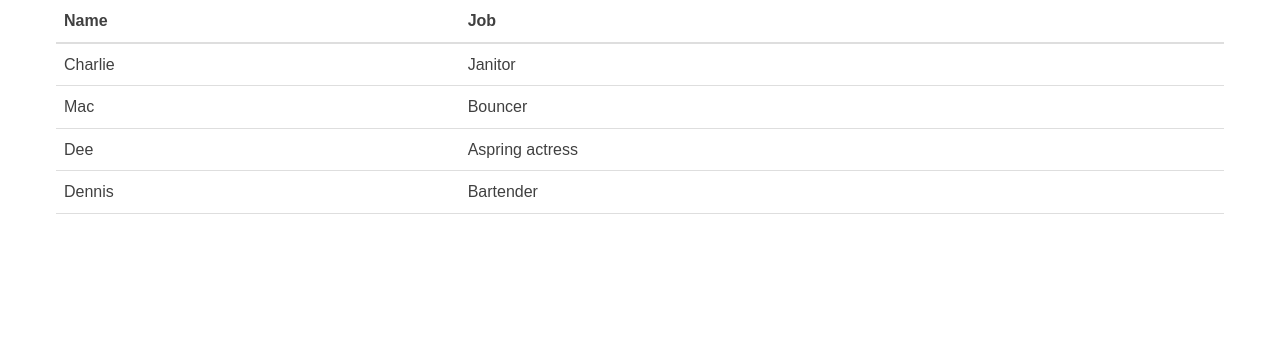
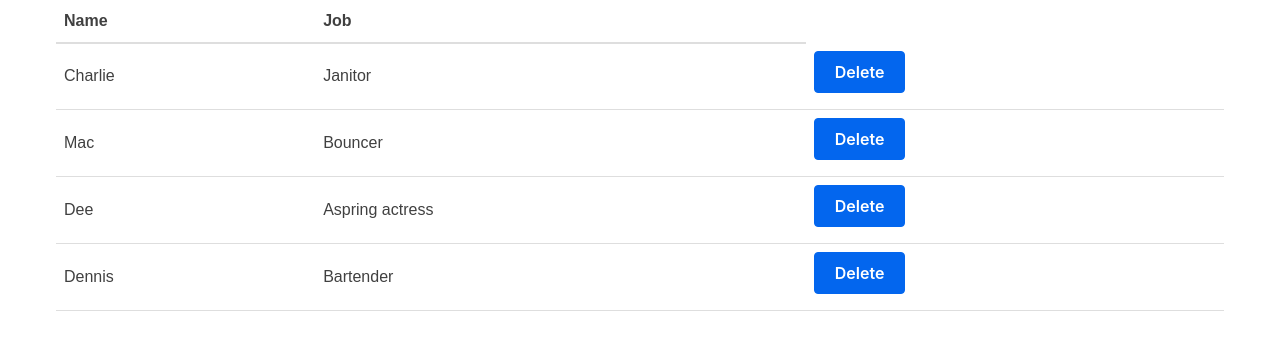
Before and after one commit to jmignault/react-tutorial, a React (Create React App) app: page / in a window 1280 px wide. Shown: the top 350 px of the page. Built offline with nearby package versions, Linux system fonts and the light colour scheme.

Commit message:
First version of state

```diff
--- a/src/App.js
+++ b/src/App.js
@@ -2,10 +2,8 @@
 import Table from './Table';
 
 class App extends Component {
-    state = {};
-
-    render() {
-        const characters = [
+    state = {
+	characters: [
 	    {
                 'name': 'Charlie',
                 'job': 'Janitor'
@@ -22,13 +20,27 @@
                 'name': 'Dennis',
                 'job': 'Bartender'
 	    }
-        ];
+	]
+    };
 
-        return (
-		<div className="container">
-                <Table characterData={characters}/>
-		</div>
-        );
+    removeCharacter = index => {
+	const { characters } = this.state;
+
+	this.setState({
+            characters: characters.filter((character, i) => {
+		return i !== index;
+            })
+	});
+    }
+
+    render() {
+	return (
+	    <div className="container">
+	      <Table
+		characterData={this.state.characters}
+		removeCharacter={this.removeCharacter}/>
+	    </div>
+	);
     }
 }
 
--- a/src/Table.js
+++ b/src/Table.js
@@ -17,6 +17,7 @@
 	    <tr key={index}>
 	      <td>{row.name}</td>
 	      <td>{row.job}</td>
+	      <td><button onClick={() => props.removeCharacter(index)}>Delete</button></td>
 	    </tr>
 	);
     });
@@ -29,12 +30,14 @@
 class Table extends Component {
 
     render() {
-	const { characterData } = this.props;
+	const { characterData, removeCharacter } = this.props;
 
 	return (
 	    <table>
 	      <TableHeader />
-		<TableBody characterData={characterData}/>
+	      <TableBody characterData={characterData}
+			 removeCharacter={removeCharacter}
+			 />
 	    </table>
 	);
     }
```
Lines whose indentation alone changed are shown as unchanged.
